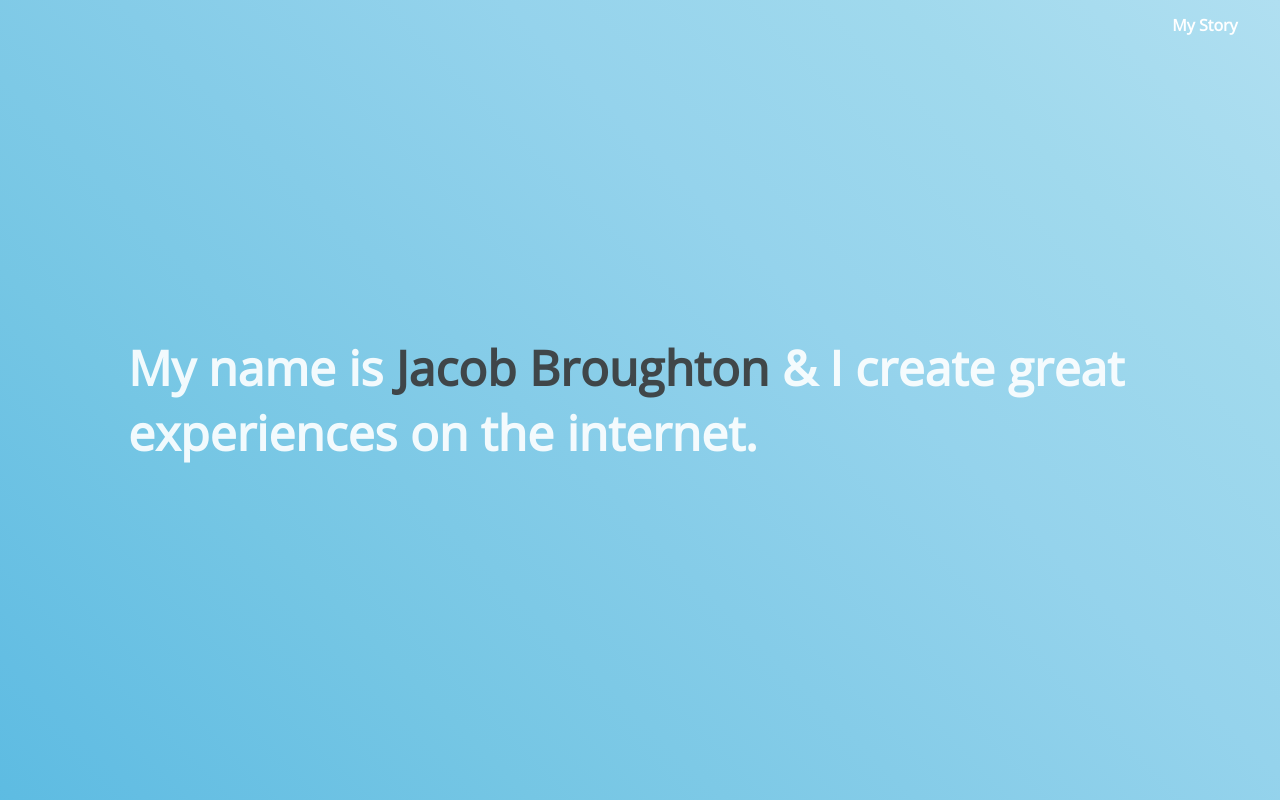
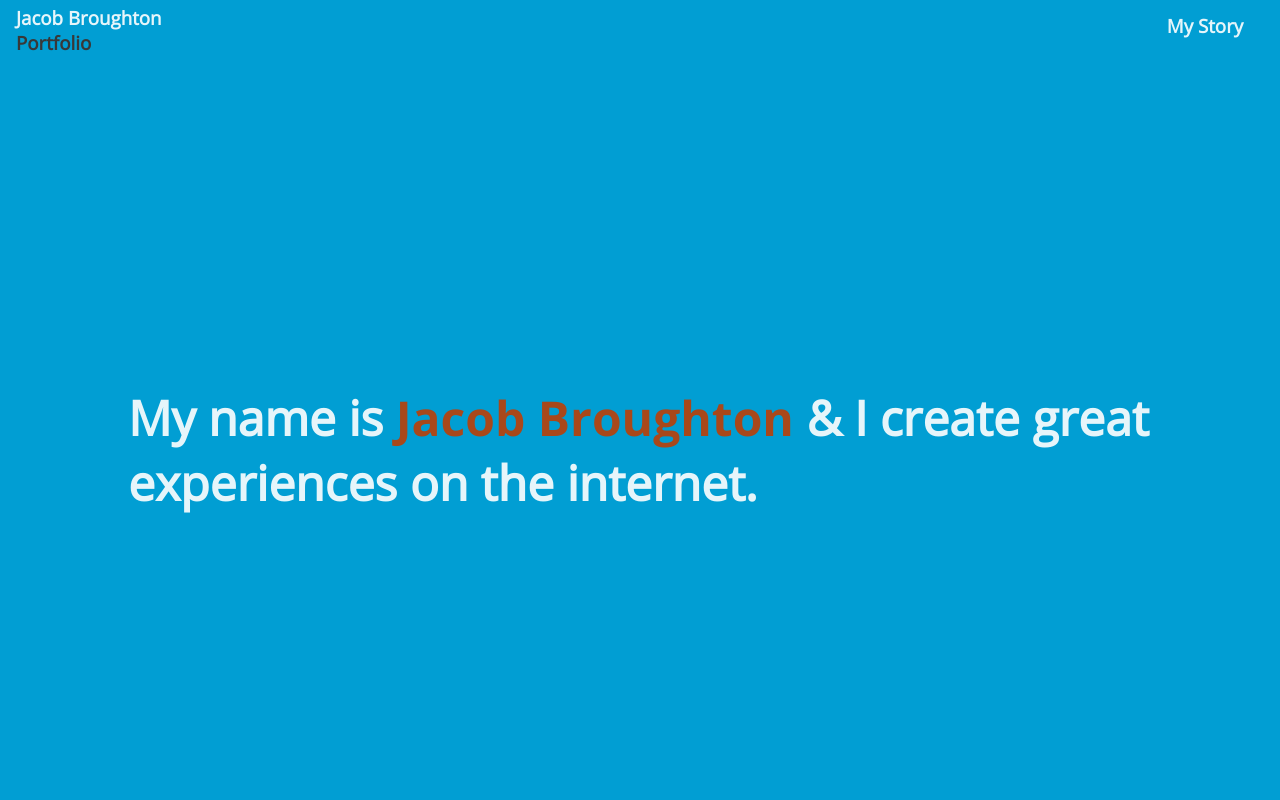
Before and after one commit to jlbroughton88/Portfolio-Next, a Next.js app: page / in a window 1280 px wide. Built offline with nearby package versions, Linux system fonts and the light colour scheme.

Commit message:
added to navbar, cleaned up css some

```diff
--- a/pages/comps/navbar.js
+++ b/pages/comps/navbar.js
@@ -6,13 +6,20 @@ const navbar = () => (
         <nav className="nav">
             <div className="leftSide">
                 <Link href="/">
-                    <a className="iconA"></a>
+                    <a className="iconA">
+                        <h3 className="navName">Jacob Broughton</h3>
+                        <h3 className="navPara">Portfolio</h3>
+                        </a>
                 </Link>
             </div>
 
             <div className="rightSide">
                 <div className="navMenuDiv">
-                    <Link href="/story"><a className="myStory">My Story</a></Link>
+                    <Link href="/story">
+                        <a className="myStory">
+                            <h3>My Story</h3>
+                        </a>
+                        </Link>
                 </div>
             </div>
 
--- a/public/css/index.scss
+++ b/public/css/index.scss
@@ -49,64 +49,59 @@
 }
 
 :root {
-    --gradient: linear-gradient(
-        45deg,
-        #019ed3,
-        #17a3d4,
-        #24a6d7,
-        #31abda,
-        #37addb,
-        #46b3dc,
-        #52b8e0,
-        #64bee3,
-        #75c6e4,
-        #85cce8,
-        #95d3ec,
-        #a0d9ed,
-        #b0dff1
-    )
+    @media(min-width: 600px) {
+            --gradient: linear-gradient(
+            45deg,
+            #019ed3,
+            #383838
+        )
+    }
+
+    @media(max-width: 599px) {
+        --gradient: linear-gradient(
+            180deg,
+            #019ed3,
+            #383838
+        )
+    }
+
+
+
 }
 
-@mixin gradient-bundle{
-    :root {
-        --gradient: linear-gradient(
-            45deg,
-            #019ed3,
-            #17a3d4,
-            #24a6d7,
-            #31abda,
-            #37addb,
-            #46b3dc,
-            #52b8e0,
-            #64bee3,
-            #75c6e4,
-            #85cce8,
-            #95d3ec,
-            #a0d9ed,
-            #b0dff1
-        );
-    }
-    background-image: var(--gradient);
-        background-size: 300%;
+@mixin bg-gradient-bundle{
+        background-image: var(--gradient);
+        background-size: 500%;
         background-position: cover;
-
-        @keyframes bg-animate {
-           from {background-position: left}
-           to { background-position: right }
-        };
-        animation: bg-animate 5s infinite alternate;
+        animation: bg-animate 7s infinite alternate;
+        animation-delay: 1s;
 }
 
+@mixin name-gradient-bundle{
 
+    @keyframes name-animate {
+       from {
+           color: #282828}
+       to {
+           color: #d34301;
+        }
+    };
+
+    animation: name-animate 7s infinite alternate;
+    animation-delay: 1s;
+}
+
+// Open Sans Regular
 @font-face{
     font-family: "Open Sans";
     src: url("../fonts/open-sans/OpenSans-Regular.ttf") format("TrueType");
 }
 
-// @font-face{
-//     font-family: "Museo Sans";
-//     src: url("../fonts/museoSans.ttf") format("TrueType");
-// }
+// Open Sans Semi Bold
+@font-face{
+    font-family: "Open Sans Bold";
+    src: url("../fonts/open-sans/OpenSans-Bold.ttf") format("TrueType");
+}
 
 *{
     margin: 0;
@@ -137,6 +132,7 @@ strong{
     min-height: 100%;
     overflow-y: scroll;
 
+
     &::-webkit-scrollbar{
         width: 0px;
         height: 0px;
@@ -147,29 +143,32 @@ strong{
         width: 100%;
         height: 100%;
 
-
         .introSegment{
             @include flex-center();
             height: 100%;
             padding-left: 10%;
             padding-right: 10%;
-        //    background: #019ED3;
-        @include gradient-bundle();
-
+            background: #019ed3;
+            // @include bg-gradient-bundle();
 
             .introP{
                 width: inherit;
                 font-size: 3rem;
                 align-self: center;
-                color: #383838;
+                color: #d34301;
+                color: #282828;
+                font-family: "Open Sans Bold";
+                @include name-gradient-bundle();
                 font-weight: 900;
 
                 &::before{
+                    font-family: "Open Sans";
                     content: 'My name is ';
                     color: #ffffff;
                 }
 
                 &::after{
+                    font-family: "Open Sans";
                     content: ' & I create great experiences on the internet.';
                     color: #ffffff;
                 }
@@ -180,6 +179,10 @@ strong{
 
                 @media(max-width: 650px) {
                     font-size: 2rem;
+                }
+
+                @media(max-width: 530px) {
+                    font-size: 1.8rem;
                 }
             }
          };
@@ -201,28 +204,20 @@ strong{
                 width: 65vw;
                 max-width: 750px;
 
-                .workHeadDiv{
-                    margin-bottom: 10px;
-                    .workHead{
-                        font-size: 3rem;
-                    }
+                .workHeadDiv{ margin-bottom: 10px;
+                    .workHead{ font-size: 3rem; }
                 }
 
-                .workParaDiv{
-                    margin-bottom: 40px;
-                    .workPara{
-                        font-size: 1.3rem;
-                     }
+                .workParaDiv{ margin-bottom: 40px;
+                    .workPara{ font-size: 1.3rem; }
                 }
             }
 
 
 
             .workDiv{
+                @include flex-center();
                 width: 100%;
-                @include flex-center();
-                // border-top: 2px solid white;
-                // border-bottom: 2px solid white;
                 position: absolute;
                 top: 300px;
 
@@ -286,6 +281,16 @@ strong{
                 height: 65vh;
             }
 
+            @media(max-width: 740px) {
+                .textDiv{
+                    .workParaDiv{
+                        .workPara{
+                            font-size: 1.2rem;
+                        }
+                    }
+                }
+            }
+
             @media(max-width: 550px) {
                 height: 95vh;
 
@@ -298,7 +303,7 @@ strong{
                     .workParaDiv{
                         width: 100%;
                         .workPara{
-                            font-size: 1.2rem;
+                            font-size: 1.1rem;
                             width: 100%;
 
                         }
@@ -324,16 +329,9 @@ strong{
             }
 
             @media(max-width: 450px) {
-                // row-gap: 2%;
-
-                .workHeadDiv{
-                    .workHead{}
-                }
-
                 .workParaDiv{
                     width: 40vh;
                 }
-
 
                 .workDiv{
                     .workSubDiv{
@@ -349,6 +347,4 @@ strong{
 
         .letsTalkSegment{  };
     }
-
-
 }
--- a/public/css/navbar.scss
+++ b/public/css/navbar.scss
@@ -12,13 +12,21 @@
     align-items: center;
 }
 
+* {
+    margin: 0;
+}
+
+h3, h4, p{
+    opacity: 0.9;
+}
+
 nav{
     height: 50px;
     width: 100%;
     display: flex;
     flex-direction: row;
-    position: fixed;
-    margin-bottom: 100px;
+    position: relative;
+    background: #019ed3;
 
 
     a{
@@ -31,13 +39,24 @@ nav{
 
     .leftSide {
         height: 100%;
-        width: 10%;
+        width: 200px;
         @include flex-center();
+        padding: 5px 8px;
 
         .iconA{
             height: 100%;
+            width: 100%;
 
-            .navLogo{  }
+            .navName{
+                color: #ffffff;
+             };
+
+            .navPara{
+                color: #383838;
+                font-weight: 900;
+                opacity: 1;
+                // font-family: "Open Sans Bold";
+             }
         }
 
     }
@@ -61,4 +80,14 @@ nav{
              }
     }
     }
+    @media(max-width: 650px) {
+        .leftSide{
+            width: 40%;
+        }
+
+        .rightSide{
+            width: 60%;
+        }
+    }
+
 }
```
